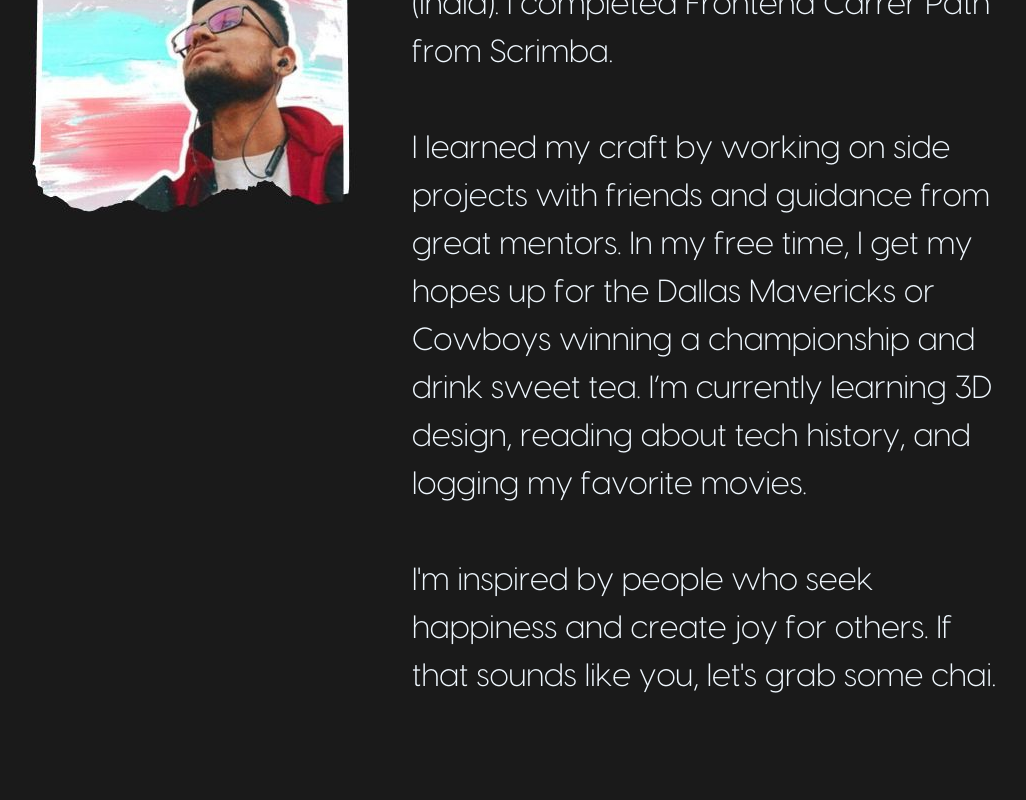
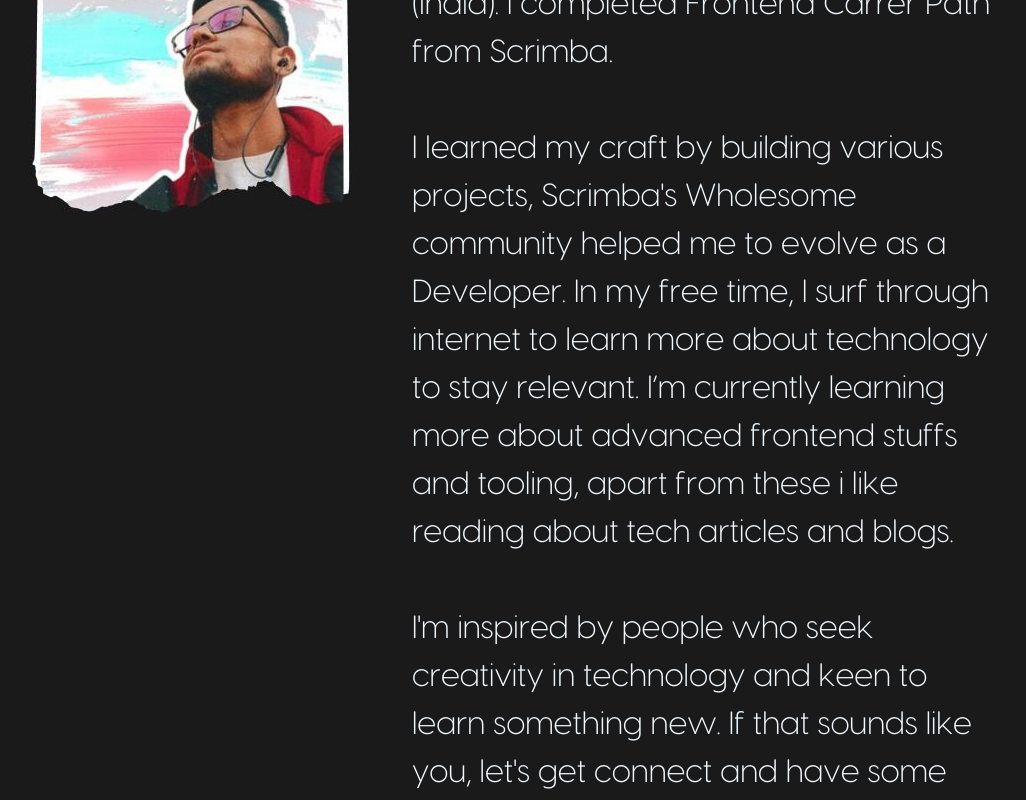
Before and after one commit to anynomous001/Dev-Folio, a React (Vite) app: page /About in a window 1280 px wide. Shown: the part 580-1380 px from the top of the page, without its empty margins (99-1125 px from the left). Built offline with nearby package versions, Linux system fonts and the light colour scheme.

Commit message:
home links fixed

```diff
--- a/src/routes/About.jsx
+++ b/src/routes/About.jsx
@@ -32,16 +32,16 @@ const About = () => {
 
 
                     <OnScroll>
-                        <p> I learned my craft by working on side projects with friends and guidance from great mentors.
-                            In my free time, I get my hopes up for the Dallas Mavericks or Cowboys winning a championship
-                            and drink sweet tea. I’m currently learning 3D design, reading about tech history, and logging
-                            my favorite movies.</p>
+                        <p> I learned my craft by building various projects, Scrimba's Wholesome community helped me to evolve as a Developer.
+                            In my free time, I surf through internet to learn more about technology to stay relevant.
+                            I’m currently learning more about advanced frontend stuffs and tooling, apart from these
+                            i like reading about tech articles and blogs.</p>
 
                     </OnScroll>
                     <OnScroll>
 
-                        <p> I'm inspired by people who seek happiness and create joy for others.
-                            If that sounds like you, let's grab some chai.</p>
+                        <p> I'm inspired by people who seek creativity in technology and keen to learn something new.
+                            If that sounds like you, let's get connect and have some chat.</p>
                     </OnScroll>
                 </div>
 
--- a/src/routes/Home.jsx
+++ b/src/routes/Home.jsx
@@ -7,6 +7,7 @@ import Footer from '../components/Footer'
 //import video2 from '../assets/video2.mp4'
 import { BsGithub } from 'react-icons/bs'
 import { MdEmail } from 'react-icons/md'
+import resume from "../assets/Pritam'sresume.pdf"
 import { SiFirebase, SiReactrouter, SiTypescript, SiTailwindcss } from 'react-icons/si'
 import {
     FaLinkedinIn,
@@ -29,10 +30,10 @@ const Home = () => {
                         life. <span className='oneliner'> One line of code at a time.</span></h2>
 
                     <div className='btn-container'>
-                        <Link className='btn' to="../assets/Pritam'sresume.pdf">Resume</Link>
+                        <a className='btn' href={resume} target="_blank" rel="noopener noreferrer">Resume</a>
                         <Link className='round-btn github' to='https://github.com/anynomous001 '><BsGithub className='github-icon' /></Link>
-                        <Link className='round-btn github' to='/Contact '><FaLinkedinIn className='github-icon' /></Link>
-                        <Link className='round-btn github' to='/Contact '><MdEmail className='github-icon' /></Link>
+                        <Link className='round-btn github' to='https://www.linkedin.com/in/pritamchakroborty/'><FaLinkedinIn className='github-icon' /></Link>
+                        <Link className='round-btn github' to='https://mail.google.com/mail/mu/mp/354/#pr'><MdEmail className='github-icon' /></Link>
                     </div>
                 </div>
             </div>
```
